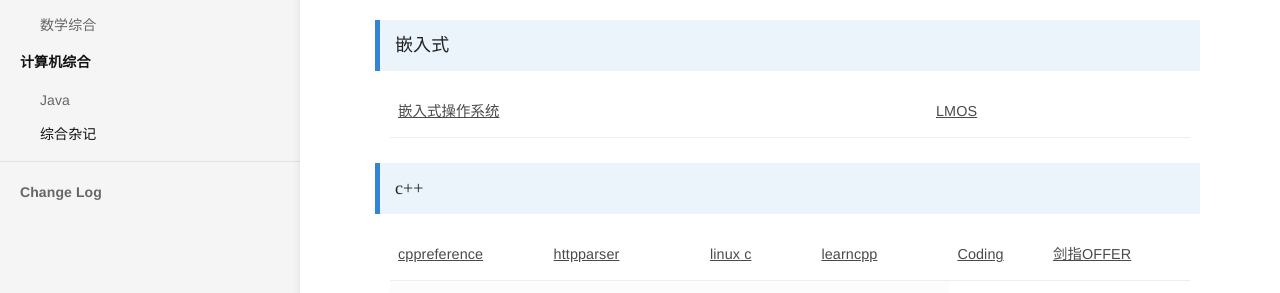
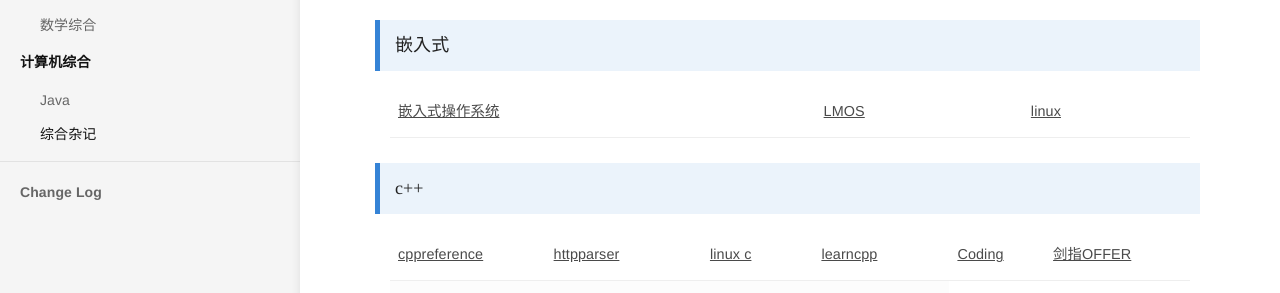
Before and after one commit to bashendixie/Machine_Learning_Notes, a Jekyll site: the page built from _docs/5、计算机综合/综合杂记.md, in a window 1280 px wide. Shown: the part 315-608 px from the top of the page. Built offline with Jekyll 4.4.1, drawn with Linux system fonts in a browser that asks for light colours; some web fonts are replaced.

Commit message:
no message

```diff
--- a/_docs/5、计算机综合/综合杂记.md
+++ b/_docs/5、计算机综合/综合杂记.md
@@ -24,6 +24,9 @@ order: 1
 			</td>
 			<td>
 				<a href="http://blog.chinaunix.net/uid/28032128.html" target="_blank">LMOS</a>
+			</td>
+			<td>
+				<a href="https://github.com/torvalds/linux" target="_blank">linux</a>
 			</td>
 		</tr>
 	</tbody>
```
